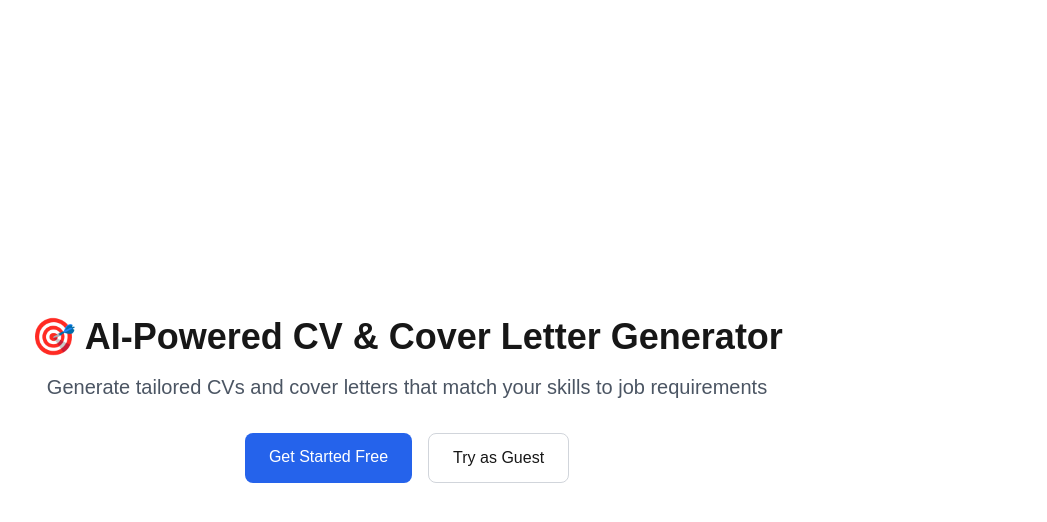
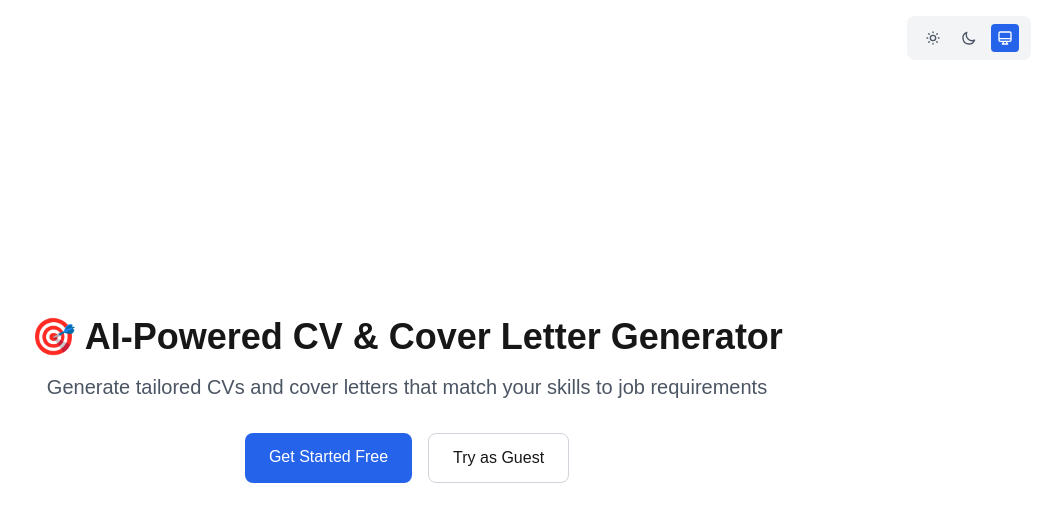
Before and after one commit to philipposk/ThatJob, a Next.js app: page / in a window 1280 px wide. Shown: the top 522 px of the page, without its empty margins (233-1280 px from the left). Built offline with nearby package versions, Linux system fonts and the light colour scheme.

Commit message:
Fix: Add theme toggle to home page and ensure proper theme initialization

```diff
--- a/app/page.tsx
+++ b/app/page.tsx
@@ -3,14 +3,19 @@ import Link from "next/link";
 // Force static generation for local dev
 export const dynamic = 'force-static';
 
+import ThemeToggle from "@/components/ThemeToggle";
+
 export default function Home() {
   return (
-    <main className="min-h-screen flex flex-col items-center justify-center p-8">
+    <main className="min-h-screen flex flex-col items-center justify-center p-8 bg-background">
+      <div className="absolute top-4 right-4">
+        <ThemeToggle />
+      </div>
       <div className="max-w-4xl w-full text-center">
-        <h1 className="text-4xl font-bold mb-4">
+        <h1 className="text-4xl font-bold mb-4 text-foreground">
           🎯 AI-Powered CV & Cover Letter Generator
         </h1>
-        <p className="text-xl mb-8 text-gray-600">
+        <p className="text-xl mb-8 text-gray-600 dark:text-gray-400">
           Generate tailored CVs and cover letters that match your skills to job requirements
         </p>
         <div className="flex gap-4 justify-center">
@@ -22,7 +27,7 @@ export default function Home() {
           </Link>
           <Link
             href="/guest"
-            className="px-6 py-3 border border-gray-300 rounded-lg hover:bg-gray-50"
+            className="px-6 py-3 border border-gray-300 dark:border-gray-700 rounded-lg hover:bg-gray-50 dark:hover:bg-gray-800 text-foreground"
           >
             Try as Guest
           </Link>
```
